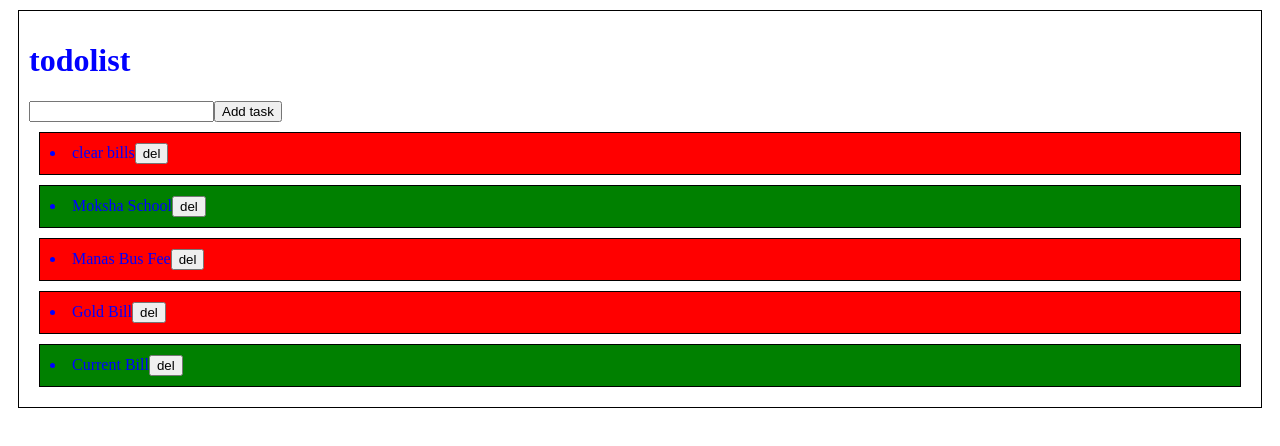
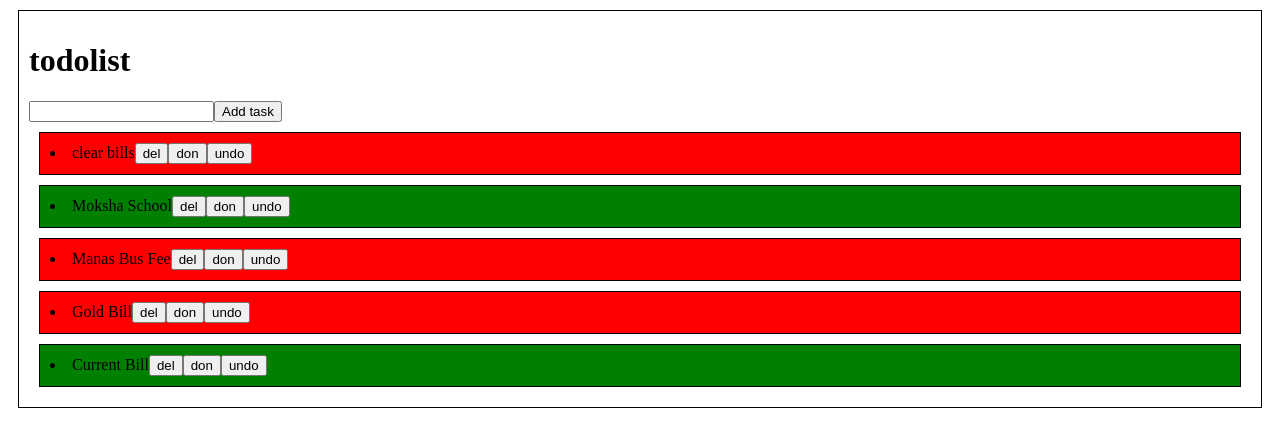
Before and after one commit to NagaMruthi/my-app, a React (Create React App) app: page / in a window 1280 px wide. Shown: the top 446 px of the page. Built offline with nearby package versions, Linux system fonts and the light colour scheme.

Commit message:
todolist-done-delete-undo

```diff
--- a/src/App.js
+++ b/src/App.js
@@ -33,6 +33,12 @@ var [ob, setOb] = React.useState([
     temp.splice(j,1)
     setOb([...temp])
   }
+  function don(i){
+    var h=[...ob];
+    h[i].status=!h[i].status
+    setOb([...h])
+
+  }
   return (
     <div className="my">
       <h1>todolist</h1>
@@ -43,7 +49,11 @@ var [ob, setOb] = React.useState([
         return (<div>
           {
           <li className="my" style={k.status===true?{backgroundColor:"green"}:{backgroundColor:"red"}}>{k.title}
-          <button onClick={(()=>{rem(i)})}>del</button></li>
+          <button onClick={(()=>{rem(i)})}>del</button>
+          <button onClick={(()=>{don(i)})}>don</button>
+          <button>undo</button>
+          </li>
+
         }
         </div>)
       })
--- a/src/index.css
+++ b/src/index.css
@@ -2,5 +2,4 @@
     border:1px solid black;
   margin:10px;
   padding:10px;
-  color: blue;
 }
```
